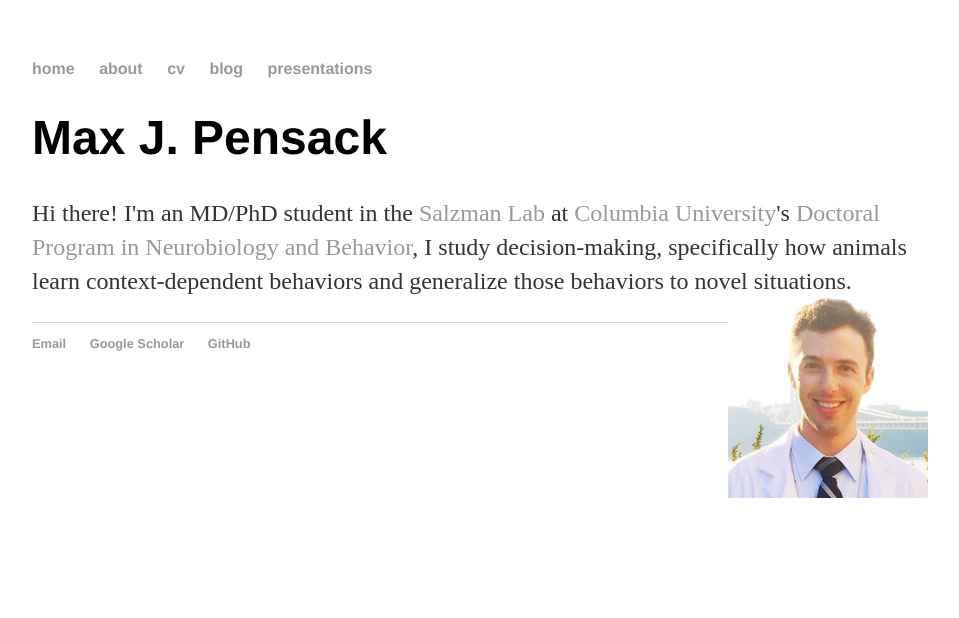
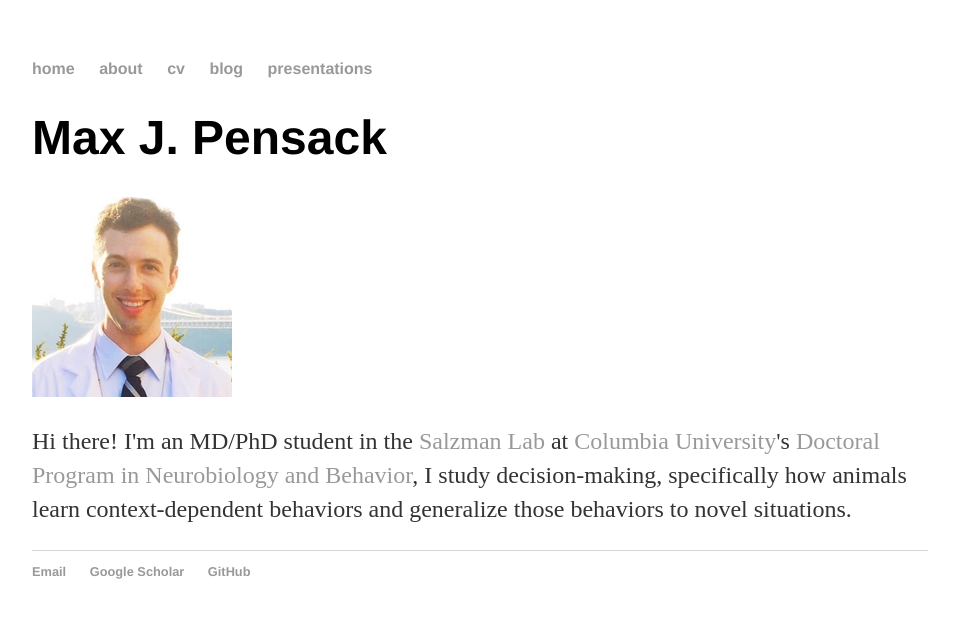
Before and after one commit to maxpensack/maxpensack.github.io, a Jekyll site: the page built from index.html, in a window 1280 px wide. Shown: the top 618 px of the page, without its empty margins (160-1119 px from the left). Built offline with Jekyll 4.4.1, drawn with Linux system fonts in a browser that asks for light colours.

Commit message:
Update index.html

```diff
--- a/index.html
+++ b/index.html
@@ -5,8 +5,7 @@
 <div class="blurb">
 	<h1>Max J. Pensack</h1>
 
-	<p>Hi there! I'm an MD/PhD student in the <a href="https://salzmanlab.neuroscience.columbia.edu">Salzman Lab</a> at <a href="http://columbia.edu">Columbia University</a>'s <a href="https://www.neurosciencephd.columbia.edu/">Doctoral Program in Neurobiology and Behavior</a>, I study decision-making, specifically how animals learn context-dependent behaviors and generalize those behaviors to novel situations.
+	<img src="headshot.jpg" alt="Max J. Pensack">
 
-	<img src="headshot.jpg" alt="Max J. Pensack" style="float:right;">
-	</p>
+	<p>Hi there! I'm an MD/PhD student in the <a href="https://salzmanlab.neuroscience.columbia.edu">Salzman Lab</a> at <a href="http://columbia.edu">Columbia University</a>'s <a href="https://www.neurosciencephd.columbia.edu/">Doctoral Program in Neurobiology and Behavior</a>, I study decision-making, specifically how animals learn context-dependent behaviors and generalize those behaviors to novel situations.</p>
 </div><!-- /.blurb -->
```
